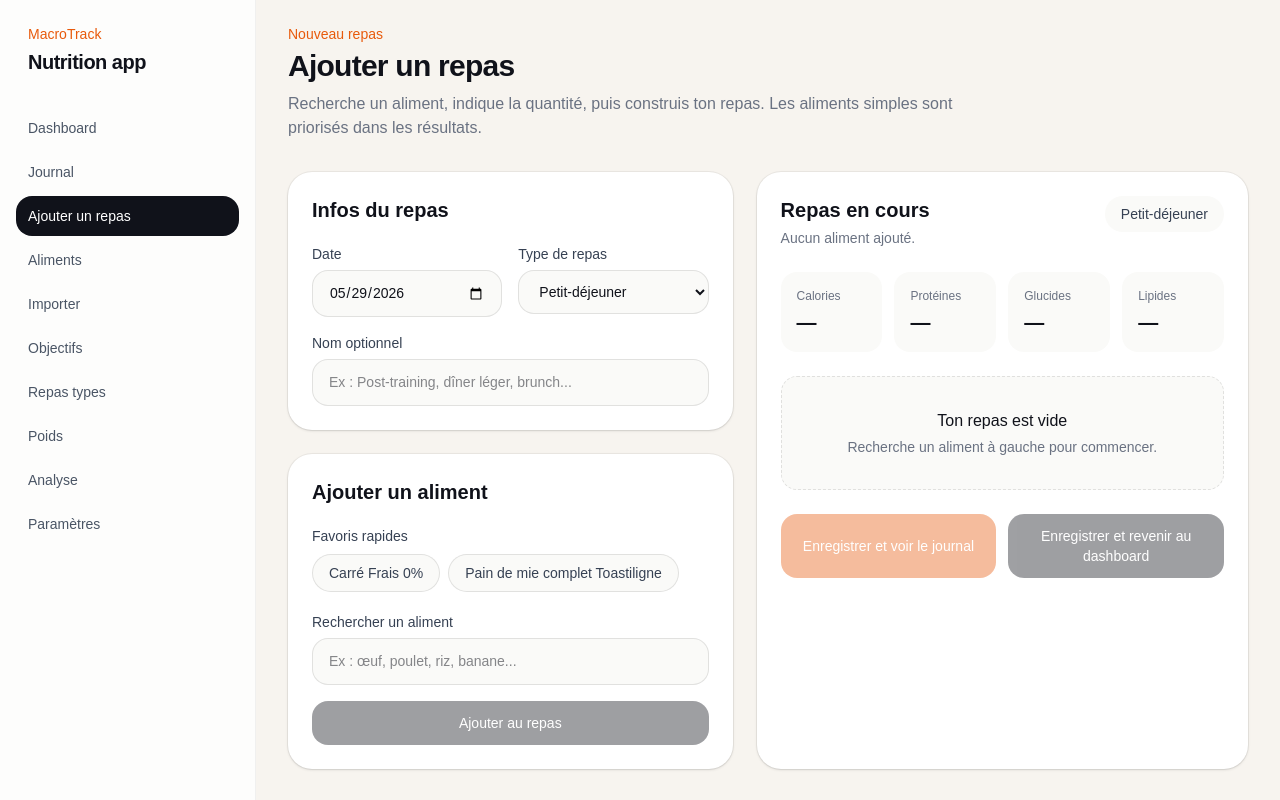
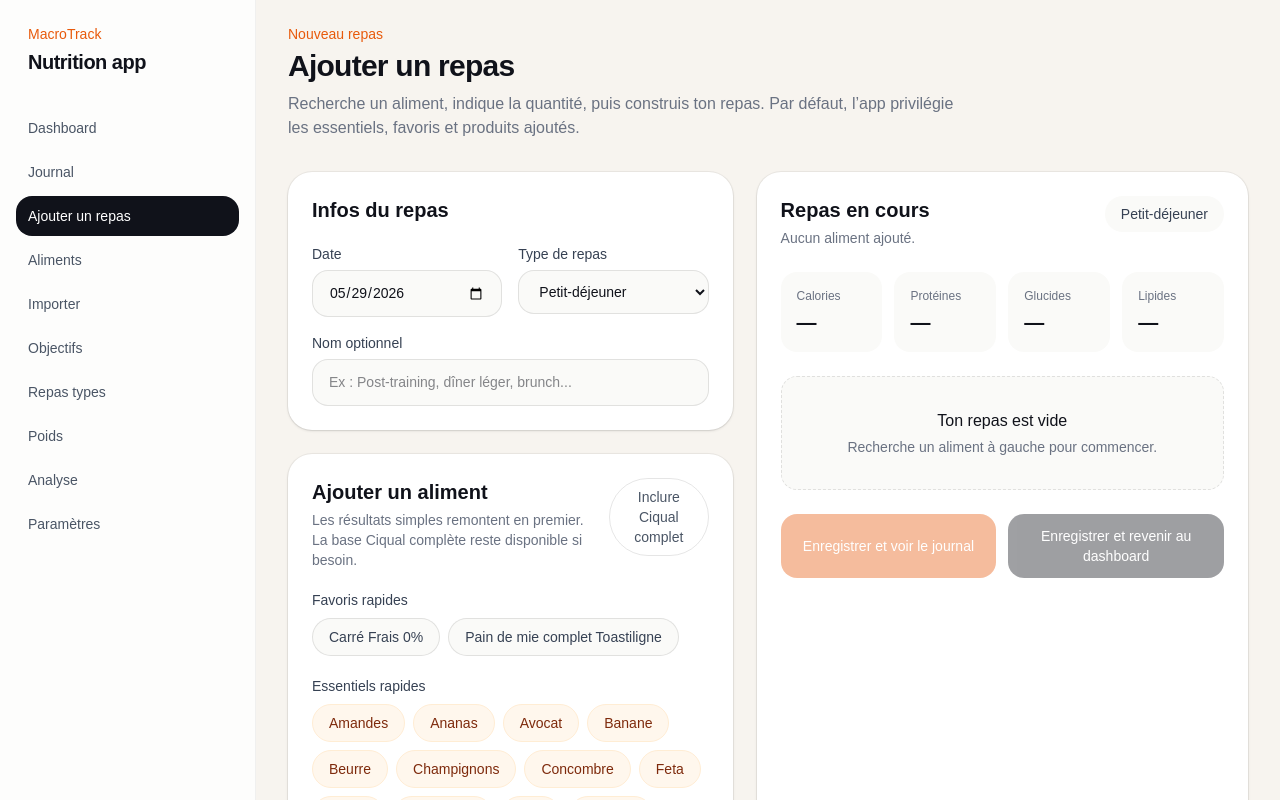
Before and after one commit to vincentchaumei-dev/macrotrack-mitzi, a Next.js app: page /add in a window 1280 px wide. Shown: the top 800 px of the page. Built offline with nearby package versions, Linux system fonts and the light colour scheme.

Commit message:
feat: simplify meal food search

```diff
--- a/src/app/add/page.tsx
+++ b/src/app/add/page.tsx
@@ -41,6 +41,7 @@ export default function AddMealPage() {
   const [selectedFoodId, setSelectedFoodId] = useState("");
   const [quantityG, setQuantityG] = useState("");
   const [items, setItems] = useState<MealItem[]>([]);
+  const [includeFullDatabase, setIncludeFullDatabase] = useState(false);
 
   const selectedFood = foods.find((food) => food.id === selectedFoodId) ?? null;
 
@@ -49,25 +50,33 @@ export default function AddMealPage() {
 
     return foods
       .filter((food) => {
-        if (!hasQuery) {
-          return shouldShowFoodInSimpleMode(food, query);
-        }
+        const matchesSimpleMode =
+          includeFullDatabase || shouldShowFoodInSimpleMode(food, query);
 
-        return foodMatchesSearch({
+        const matchesQuery =
+          !hasQuery ||
+          foodMatchesSearch({
             foodName: food.name,
             brand: food.brand,
             category: food.category,
             query,
           });
+
+        return matchesSimpleMode && matchesQuery;
       })
       .sort((a, b) => compareFoodsForSearch(a, b, query))
-      .slice(0, 20);
-  }, [foods, query]);
+      .slice(0, hasQuery || includeFullDatabase ? 25 : 12);
+  }, [foods, query, includeFullDatabase]);
 
   const favoriteFoods = foods
     .filter((food) => food.isFavorite)
     .sort((a, b) => compareFoodsForSearch(a, b, ""))
-    .slice(0, 8);
+    .slice(0, 10);
+
+  const essentialFoods = foods
+    .filter((food) => food.isEssential && !food.isFavorite)
+    .sort((a, b) => compareFoodsForSearch(a, b, ""))
+    .slice(0, 12);
 
   const draftMeal = {
     id: "draft",
@@ -145,7 +154,8 @@ export default function AddMealPage() {
           </h1>
           <p className="mt-2 max-w-2xl text-gray-500">
             Recherche un aliment, indique la quantité, puis construis ton repas.
-            Les aliments simples sont priorisés dans les résultats.
+            Par défaut, l’app privilégie les essentiels, favoris et produits
+            ajoutés.
           </p>
         </div>
       </div>
@@ -193,7 +203,29 @@ export default function AddMealPage() {
           </section>
 
           <section className="rounded-3xl bg-white p-6 shadow-sm ring-1 ring-black/5">
+            <div className="flex flex-col justify-between gap-4 md:flex-row md:items-start">
+              <div>
                 <h2 className="text-xl font-semibold">Ajouter un aliment</h2>
+                <p className="mt-1 text-sm text-gray-500">
+                  Les résultats simples remontent en premier. La base Ciqual
+                  complète reste disponible si besoin.
+                </p>
+              </div>
+
+              <button
+                type="button"
+                onClick={() => setIncludeFullDatabase((current) => !current)}
+                className={`rounded-full px-4 py-2 text-sm font-medium ${
+                  includeFullDatabase
+                    ? "bg-[#E85A0C] text-white"
+                    : "border border-black/10 text-gray-600 hover:bg-black/5"
+                }`}
+              >
+                {includeFullDatabase
+                  ? "Base complète active"
+                  : "Inclure Ciqual complet"}
+              </button>
+            </div>
 
             {favoriteFoods.length > 0 && (
               <div className="mt-5">
@@ -216,6 +248,27 @@ export default function AddMealPage() {
               </div>
             )}
 
+            {essentialFoods.length > 0 && (
+              <div className="mt-5">
+                <p className="mb-2 text-sm font-medium text-gray-700">
+                  Essentiels rapides
+                </p>
+
+                <div className="flex flex-wrap gap-2">
+                  {essentialFoods.map((food) => (
+                    <button
+                      key={food.id}
+                      type="button"
+                      onClick={() => selectFood(food)}
+                      className="rounded-full border border-orange-100 bg-orange-50 px-4 py-2 text-sm text-orange-900 hover:bg-orange-100"
+                    >
+                      {food.name}
+                    </button>
+                  ))}
+                </div>
+              </div>
+            )}
+
             <form onSubmit={addItem} className="mt-5 space-y-4">
               <Field label="Rechercher un aliment">
                 <input
@@ -230,7 +283,7 @@ export default function AddMealPage() {
               </Field>
 
               {query.trim().length > 0 && !selectedFood && (
-                <div className="max-h-80 space-y-2 overflow-y-auto rounded-2xl border border-black/5 bg-[#FAFAF8] p-2">
+                <div className="max-h-96 space-y-2 overflow-y-auto rounded-2xl border border-black/5 bg-[#FAFAF8] p-2">
                   {filteredFoods.length === 0 ? (
                     <div className="p-4 text-sm text-gray-500">
                       Aucun aliment trouvé. Tu peux l’ajouter dans la page
@@ -238,7 +291,6 @@ export default function AddMealPage() {
                     </div>
                   ) : (
                     filteredFoods.map((food) => {
-                      const selected = food.id === selectedFoodId;
                       const complete = isFoodComplete(food);
 
                       return (
@@ -246,61 +298,52 @@ export default function AddMealPage() {
                           key={food.id}
                           type="button"
                           onClick={() => selectFood(food)}
-                          className={`w-full rounded-xl p-3 text-left transition ${
-                            selected
-                              ? "bg-[#10121A] text-white"
-                              : "bg-white hover:bg-black/5"
-                          }`}
+                          className="w-full rounded-xl bg-white p-3 text-left transition hover:bg-black/5"
                         >
                           <div className="flex items-start justify-between gap-3">
                             <div>
+                              <div className="flex flex-wrap items-center gap-2">
                                 <p className="font-medium">{food.name}</p>
 
-                              <p
-                                className={`mt-1 text-sm ${
-                                  selected ? "text-white/60" : "text-gray-500"
-                                }`}
-                              >
+                                {food.isEssential && (
+                                  <span className="rounded-full bg-[#E85A0C] px-2 py-1 text-xs text-white">
+                                    Essentiel
+                                  </span>
+                                )}
+
+                                {food.isFavorite && (
+                                  <span className="rounded-full bg-[#10121A] px-2 py-1 text-xs text-white">
+                                    Favori
+                                  </span>
+                                )}
+                              </div>
+
+                              <p className="mt-1 text-sm text-gray-500">
                                 {food.brand ? `${food.brand} · ` : ""}
                                 {food.category}
                               </p>
 
-                              <p
-                                className={`mt-1 text-xs ${
-                                  selected ? "text-white/40" : "text-gray-400"
-                                }`}
-                              >
+                              {food.officialName &&
+                                food.officialName !== food.name && (
+                                  <p className="mt-1 text-xs text-gray-400">
+                                    Nom officiel : {food.officialName}
+                                  </p>
+                                )}
+
+                              <p className="mt-1 text-xs text-gray-400">
                                 Source : {getSourceLabel(food.source)}
                               </p>
                             </div>
 
-                            <div className="flex shrink-0 flex-col items-end gap-1">
-                              {food.isFavorite && (
                             <span
-                                  className={`rounded-full px-2 py-1 text-xs ${
-                                    selected
-                                      ? "bg-white/10 text-white"
-                                      : "bg-[#10121A] text-white"
-                                  }`}
-                                >
-                                  Favori
-                                </span>
-                              )}
-
-                              <span
-                                className={`rounded-full px-2 py-1 text-xs ${
+                              className={`shrink-0 rounded-full px-2 py-1 text-xs ${
                                 complete
-                                    ? selected
-                                      ? "bg-green-400/20 text-green-100"
-                                      : "bg-green-100 text-green-800"
-                                    : selected
-                                    ? "bg-orange-400/20 text-orange-100"
+                                  ? "bg-green-100 text-green-800"
                                   : "bg-orange-100 text-orange-800"
                               }`}
                             >
                               {complete ? "Complet" : "À compléter"}
                             </span>
-                            </div>
                           </div>
                         </button>
                       );
@@ -316,14 +359,34 @@ export default function AddMealPage() {
                       <p className="text-sm text-gray-500">
                         Aliment sélectionné
                       </p>
-                      <h3 className="mt-1 font-semibold">
-                        {selectedFood.name}
-                      </h3>
+
+                      <div className="mt-1 flex flex-wrap items-center gap-2">
+                        <h3 className="font-semibold">{selectedFood.name}</h3>
+
+                        {selectedFood.isEssential && (
+                          <span className="rounded-full bg-[#E85A0C] px-2 py-1 text-xs text-white">
+                            Essentiel
+                          </span>
+                        )}
+
+                        {selectedFood.isFavorite && (
+                          <span className="rounded-full bg-[#10121A] px-2 py-1 text-xs text-white">
+                            Favori
+                          </span>
+                        )}
+                      </div>
 
                       <p className="mt-1 text-sm text-gray-500">
                         {selectedFood.brand ? `${selectedFood.brand} · ` : ""}
                         {selectedFood.category}
                       </p>
+
+                      {selectedFood.officialName &&
+                        selectedFood.officialName !== selectedFood.name && (
+                          <p className="mt-1 text-xs text-gray-400">
+                            Nom officiel : {selectedFood.officialName}
+                          </p>
+                        )}
 
                       <p className="mt-1 text-xs text-gray-400">
                         Source : {getSourceLabel(selectedFood.source)}
```
Lines whose indentation alone changed are shown as unchanged.
